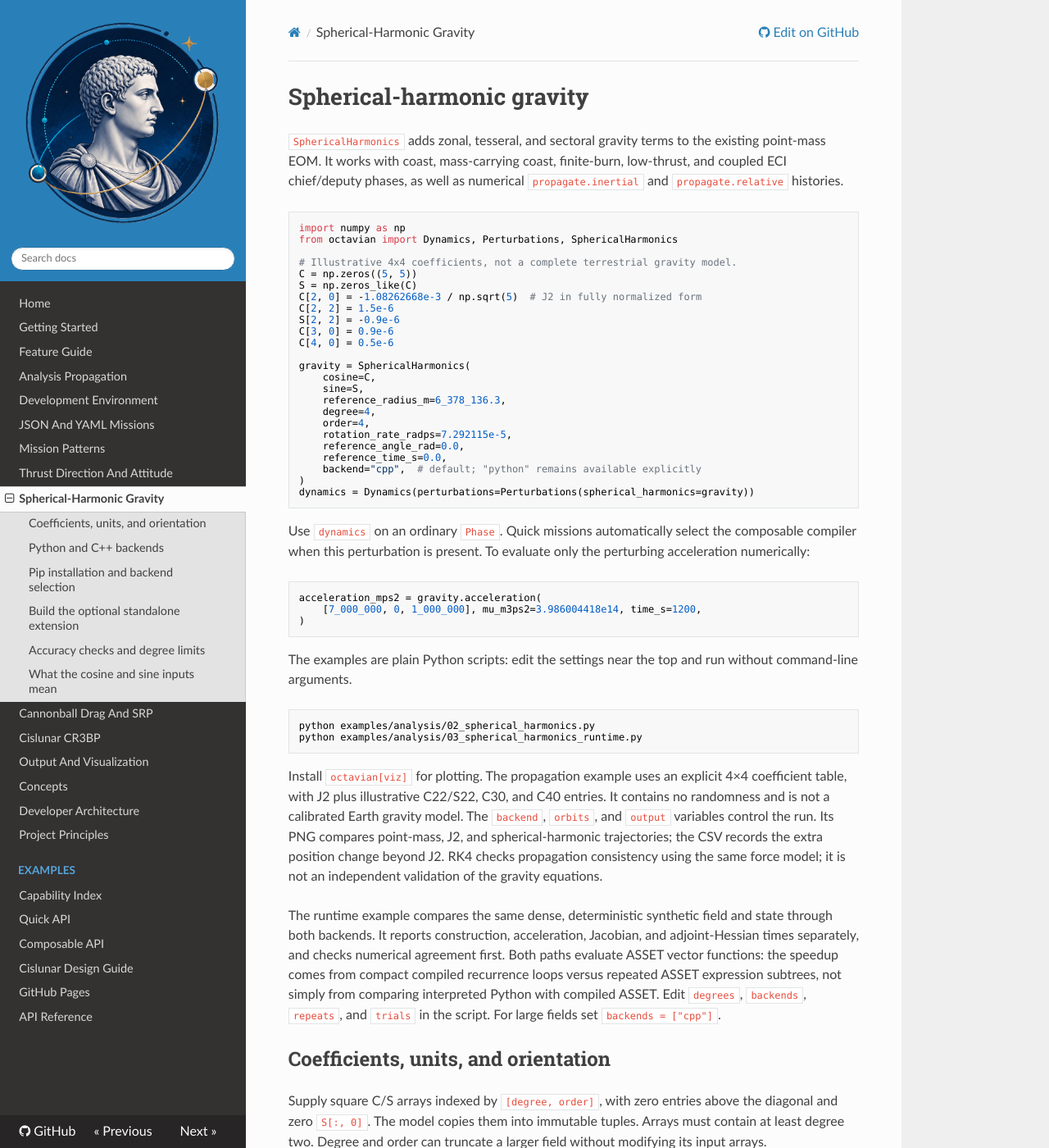
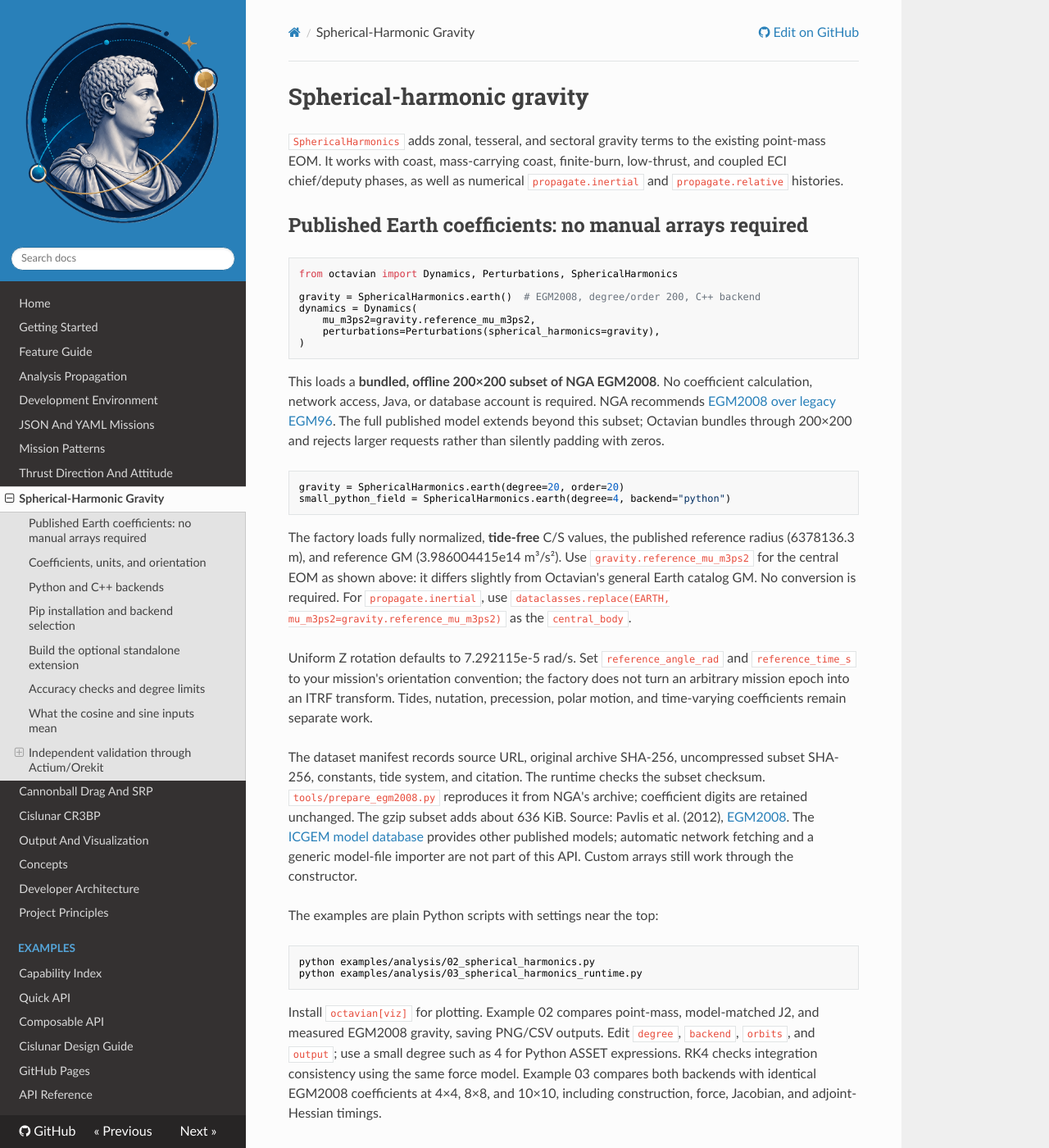
Before and after one commit to GHevia/octavian, an MkDocs documentation site: the page built from docs/tutorials/spherical-harmonics.md, in a window 1280 px wide and 1400 px high. Shown: the whole window at 82% size. Built offline with MkDocs 1.6.1, drawn with Linux system fonts in a browser that asks for light colours; nearby versions of some CDN libraries; some of the changed text lies outside the part shown.

Commit message:
Bundle published EGM2008 Earth gravity through 200x200 with Actium validation results

````diff
--- a/docs/tutorials/spherical-harmonics.md
+++ b/docs/tutorials/spherical-harmonics.md
@@ -5,66 +5,63 @@ existing point-mass EOM. It works with coast, mass-carrying coast, finite-burn,
 low-thrust, and coupled ECI chief/deputy phases, as well as numerical
 `propagate.inertial` and `propagate.relative` histories.
 
+## Published Earth coefficients: no manual arrays required
+
 ```python
-import numpy as np
 from octavian import Dynamics, Perturbations, SphericalHarmonics
 
-# Illustrative 4x4 coefficients, not a complete terrestrial gravity model.
-C = np.zeros((5, 5))
-S = np.zeros_like(C)
-C[2, 0] = -1.08262668e-3 / np.sqrt(5)  # J2 in fully normalized form
-C[2, 2] = 1.5e-6
-S[2, 2] = -0.9e-6
-C[3, 0] = 0.9e-6
-C[4, 0] = 0.5e-6
-
-gravity = SphericalHarmonics(
-    cosine=C,
-    sine=S,
-    reference_radius_m=6_378_136.3,
-    degree=4,
-    order=4,
-    rotation_rate_radps=7.292115e-5,
-    reference_angle_rad=0.0,
-    reference_time_s=0.0,
-    backend="cpp",  # default; "python" remains available explicitly
-)
-dynamics = Dynamics(perturbations=Perturbations(spherical_harmonics=gravity))
-```
-
-Use `dynamics` on an ordinary `Phase`. Quick missions automatically select the
-composable compiler when this perturbation is present. To evaluate only the
-perturbing acceleration numerically:
-
-```python
-acceleration_mps2 = gravity.acceleration(
-    [7_000_000, 0, 1_000_000], mu_m3ps2=3.986004418e14, time_s=1200,
+gravity = SphericalHarmonics.earth()  # EGM2008, degree/order 200, C++ backend
+dynamics = Dynamics(
+    mu_m3ps2=gravity.reference_mu_m3ps2,
+    perturbations=Perturbations(spherical_harmonics=gravity),
 )
 ```
 
-The examples are plain Python scripts: edit the settings near the top and run
-without command-line arguments.
+This loads a **bundled, offline 200×200 subset of NGA EGM2008**. No coefficient
+calculation, network access, Java, or database account is required. NGA recommends
+[EGM2008 over legacy EGM96](https://earth-info.nga.mil/index.php?dir=wgs84&action=wgs84).
+The full published model extends beyond this subset; Octavian bundles through
+200×200 and rejects larger requests rather than silently padding with zeros.
+
+```python
+gravity = SphericalHarmonics.earth(degree=20, order=20)
+small_python_field = SphericalHarmonics.earth(degree=4, backend="python")
+```
+
+The factory loads fully normalized, **tide-free** C/S values, the published
+reference radius (6378136.3 m), and reference GM (3.986004415e14 m³/s²).
+Use `gravity.reference_mu_m3ps2` for the central EOM as shown above: it differs
+slightly from Octavian's general Earth catalog GM. No conversion is required.
+For `propagate.inertial`, use `dataclasses.replace(EARTH,
+mu_m3ps2=gravity.reference_mu_m3ps2)` as the `central_body`.
+
+Uniform Z rotation defaults to 7.292115e-5 rad/s. Set `reference_angle_rad` and
+`reference_time_s` to your mission's orientation convention; the factory does
+not turn an arbitrary mission epoch into an ITRF transform. Tides, nutation,
+precession, polar motion, and time-varying coefficients remain separate work.
+
+The dataset manifest records source URL, original archive SHA-256, uncompressed
+subset SHA-256, constants, tide system, and citation. The runtime checks the
+subset checksum. `tools/prepare_egm2008.py` reproduces it from NGA's archive;
+coefficient digits are retained unchanged. The gzip subset adds about 636 KiB.
+Source: Pavlis et al. (2012), [EGM2008](https://doi.org/10.1029/2011JB008916).
+The [ICGEM model database](https://icgem.gfz.de/tom_longtime) provides other
+published models; automatic network fetching and a generic model-file importer
+are not part of this API. Custom arrays still work through the constructor.
+
+The examples are plain Python scripts with settings near the top:
 
 ```bash
 python examples/analysis/02_spherical_harmonics.py
 python examples/analysis/03_spherical_harmonics_runtime.py
 ```
 
-Install `octavian[viz]` for plotting. The propagation example uses an explicit
-4×4 coefficient table, with J2 plus illustrative C22/S22, C30, and C40 entries.
-It contains no randomness and is not a calibrated Earth gravity model. The
-`backend`, `orbits`, and `output` variables control the run. Its PNG compares
-point-mass, J2, and spherical-harmonic trajectories; the CSV records the extra
-position change beyond J2. RK4 checks propagation consistency using the same
-force model; it is not an independent validation of the gravity equations.
-
-The runtime example compares the same dense, deterministic synthetic field and
-state through both backends. It reports construction, acceleration, Jacobian,
-and adjoint-Hessian times separately, and checks numerical agreement first.
-Both paths evaluate ASSET vector functions: the speedup comes from compact
-compiled recurrence loops versus repeated ASSET expression subtrees, not simply
-from comparing interpreted Python with compiled ASSET. Edit `degrees`, `backends`,
-`repeats`, and `trials` in the script. For large fields set `backends = ["cpp"]`.
+Install `octavian[viz]` for plotting. Example 02 compares point-mass, model-matched
+J2, and measured EGM2008 gravity, saving PNG/CSV outputs. Edit `degree`, `backend`,
+`orbits`, and `output`; use a small degree such as 4 for Python ASSET expressions.
+RK4 checks integration consistency using the same force model. Example 03
+compares both backends with identical EGM2008 coefficients at 4×4, 8×8, and
+10×10, including construction, force, Jacobian, and adjoint-Hessian timings.
 
 ## Coefficients, units, and orientation
 
@@ -91,8 +88,8 @@ U_p=\frac{\mu}{r}\sum_{n=2}^N(R/r)^n
 
 Convert unnormalized coefficients by dividing them by the normalization factor
 above. Schmidt-normalized coefficients need a different conversion; do not
-pass them directly. Octavian does not download coefficient files or infer their
-normalization. Use the field's published reference radius and gravitational
+pass them directly. The Earth factory supplies this convention automatically; custom arrays must
+use it explicitly. Octavian does not infer custom-array normalization. Use the field's published reference radius and gravitational
 parameter together. The coefficient radius need not equal the body's mean
 radius, which continues to define altitude for other perturbations.
 
@@ -225,8 +222,9 @@ Also check degree-truncation and integration-tolerance convergence. Current
 orientation is uniform rotation about Z, not a full Earth orientation model.
 
 There is no hard-coded maximum degree/order. Arrays of shape `(N+1, N+1)` support
-maximum degree N, with order M ≤ N. Current regression coverage reaches 100×100;
-higher degrees need their own accuracy and performance validation. For full
+maximum degree N, with order M ≤ N. Synthetic regression coverage reaches 100×100; the separate Actium/Orekit
+campaign validates measured EGM2008 fields through 200×200. Higher degrees need
+their own accuracy and performance validation. For full
 order, degrees 2…N contain `(N+1)**2 - 4` potentially nonzero real coefficients
 (C plus S): 437 at 20×20, 2,597 at 50×50, and 10,197 at 100×100. The arrays also
 contain required zero/unused slots. Zero-padding a low-degree field does not
@@ -244,8 +242,53 @@ longitude dependence. For m=0 the term is longitude-independent (zonal), and
 S[n,0] is zero. C22/S22 together specify a degree-two longitude pattern.
 
 Use coefficients from a gravity model for the body, with its published GM and
-reference radius. The example's small explicit table demonstrates the API;
-the benchmark's deterministic values exercise every term without requiring a
-data download. Neither is a measured gravity model. See the
+reference radius. The Earth factory and both examples use measured EGM2008 coefficients; custom
+arrays remain available for other bodies or test fields. See the
 [ICGEM coefficient explanation](https://icgem.gfz.de/faq) and
 [model file format](https://icgem.gfz.de/docs/ICGEM-Format-2023.pdf).
+
+## Independent validation through Actium/Orekit
+
+The sibling `actium` project contains `validation/validate_spherical_harmonics.py`.
+Its installable reference package never imports Octavian. Orekit independently
+parses the same ICGEM coefficient file and evaluates Holmes–Featherstone gravity;
+the bridge then compares Octavian/ASSET and Orekit numerical propagation.
+
+Run in the Octavian development environment after installing the Actium checkout
+and Java 11+ (or Actium's `jdk` extra):
+
+```bash
+conda run -n octavian-dev python -m pip install -e "../actium[jdk]"
+conda run -n octavian-dev python ../actium/validation/validate_spherical_harmonics.py
+```
+
+The plain-Python settings choose 20×20, 100×100, and 200×200, six hours and 121
+identical samples for inclined and near-polar LEO, with two tolerance settings.
+It verifies every coefficient and both constants via independent readers,
+evaluates forces at identical states (including near-pole and high-altitude
+points), and compares position/velocity/acceleration histories. Tolerance
+sensitivity is recorded for each integrator. CSV, PNG, and JSON reports are
+written under Actium's `validation/results/spherical_harmonics` before any
+nonzero failure exit. Gates are 1 mm, 1 µm/s, 1e-9 m/s² history acceleration,
+and 1e-11 m/s² same-state force disagreement.
+
+Both engines use identical uniform Z rotation and point mass plus static
+EGM2008 only. This validates the implemented gravity/EOM and integration; it
+does not claim equivalence to a full high-fidelity ITRF/tides/drag/SRP model.
+See Actium's validation README and saved `summary.json` for measured results.
+
+### Recorded six-hour EGM2008 result
+
+All 12 comparisons passed (two orbit types × three degrees × two tolerance
+settings). Each row reports the maximum across both orbit cases and both
+settings, over all 121 samples:
+
+| degree/order | position [m] | velocity [m/s] | history acceleration [m/s²] | same-state force [m/s²] |
+| --- | ---: | ---: | ---: | ---: |
+| 20×20 | 2.168e-04 | 1.362e-07 | 4.956e-10 | 7.692e-17 |
+| 100×100 | 2.085e-04 | 3.112e-07 | 2.805e-10 | 2.187e-16 |
+| 200×200 | 3.267e-04 | 4.007e-07 | 4.284e-10 | 4.165e-16 |
+
+These bounds apply to the documented matched-physics campaign, not arbitrary
+missions or full Earth-orientation models. The recorded reference uses
+Orekit-JPype 13.1.8.0. See Actium’s `validation/results/spherical_harmonics/summary.json` for every case and convergence metrics.
--- a/pyproject.toml
+++ b/pyproject.toml
@@ -4,7 +4,7 @@ build-backend = "hatchling.build"
 
 [project]
 name = "octavian"
-version = "0.4.16"
+version = "0.4.17"
 description = "Trajectory optimization and astrodynamics in Python using ASSET, with mission-script APIs."
 readme = "README.md"
 requires-python = ">=3.10"
@@ -62,6 +62,7 @@ dev = [
 include = [
   "/octavian/**/*.py",
   "/octavian/data/sun_moon_scheduled.bsp",
+  "/octavian/data/gravity/*",
   "/octavian/viz/data/*.jpg",
   "/octavian/viz/data/*.png",
   "/README.md",
````
Also changed, not shown: README.md (+4 -0 lines), docs/examples/index.md (+3 -4 lines), docs/tutorials/config-files.md (+7 -0 lines), octavian/data/gravity/README.md (added, +22 -0 lines), 10 other files.
